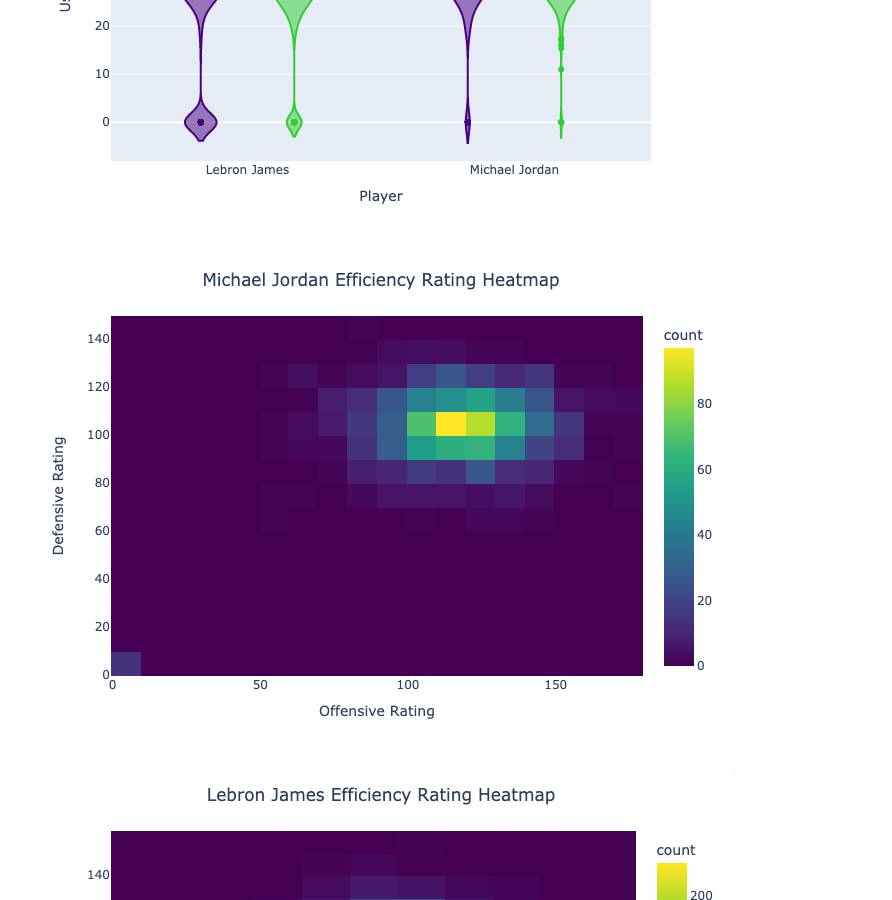
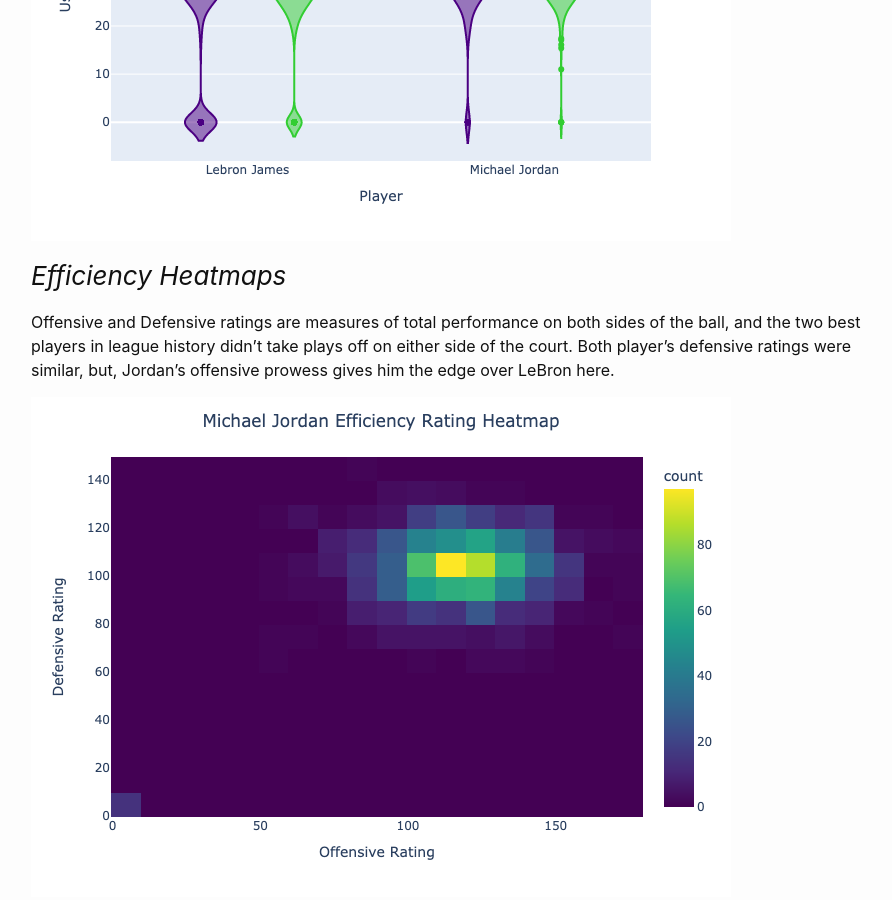
Before and after one commit to brady-heinig/brady-heinig.github.io, a Jekyll site: the page built from _posts/2023-12-09-NBA-EDA.md, in a window 1280 px wide and 900 px high, scrolled down 3790 px. Shown: the whole window, without its empty margins (189-1081 px from the left). Built offline with Jekyll 4.4.1, drawn with Linux system fonts in a browser that asks for light colours; comment, search, counter and statistics services are not loaded.

Commit message:
Update 2023-12-09-NBA-EDA.md

```diff
--- a/_posts/2023-12-09-NBA-EDA.md
+++ b/_posts/2023-12-09-NBA-EDA.md
@@ -5,37 +5,40 @@
 description: Who is the greatest basketball player of all time?
 image: /assets/images/goat.png
 ---
-### *Let's Settle This Once and For All*
+### **Let's Settle This Once and For All**
 It seems like everybody and their dog has an opinion about who should be recognized as the greatest basketball player of all time (or as the kids would say these days, the goat). Aside from settling it on the court, the next best option is to look who had the better career, both statistically and objectively. For this project, I gathered the data necesarry for this analysis and detailed that process in my last blog <a href="https://brady-heinig.github.io/2023/12/03/NBA-Data-Scraping.html" target="_blank">post</a>.
 
-### *Accoldades*
+### **Accoldades**
 When it comes to awards and championships, MJ has LeBron beaten. Jordan has won 6 NBA championships to Lebrons 4, with each winning Finals MVP every year they won a chip. MJ has won 5 Most Valuable Player awards to Bron's 4, and each won Rookie of the Year during their first season. When you looked at how well each player scored, they tell two different stories. Jordan won the scoring title 10 times, while LeBron's lone scroing title came in 2008. However, James recently broke Kareem Abdul-Jabaar's record to become the NBA's all-time highest scoring. So although Jordan scored more points in the seasons he played, LeBron's longevity has allowed him to put the ball in the peach basket for many more times.
 
-### *Stats Don't Lie...Most of the Time*
+### **Stats Don't Lie...Most of the Time**
 However you slice it, this debate cannot be decided by one singular advantage or accolade. I'm a firm believer in the numbers, and the numbers don't seem to be a firm believer in King James...
 
-### **Scoring Averages by Season**
+### *Scoring Averages by Season*
 Michael Jordan started off his career hot, alreading rising to a 37 ppg scoring clip by his 4th season, and continuing to score at a high level until his last couple of seasons. LeBron is Mr. Consistancy, scoring at a respectable level every single year, including this season at the age of 39.
 <img src="{{https://brady-heinig.github.io}}/assets/images/ppg.png"/>
 
-### **Scoring Averages by Season**
+### *Scoring Averages by Season*
 A player's prowess as a scorer cannot simply be measured by simple field goal percentage, as those who typically shoot closer to the rim have a high FG% but are generally abysmal from deep (I'm talking about you Shaq). Effective Field Goal % attempts to handle the differnece in value of a 3-pointer and 2-pointer, therefore yielding a more accurate representation of a player's shooting abilities. It is close, but you can see here that MJ has a slightly higher eFG%.
 
 <img src="{{https://brady-heinig.github.io}}/assets/images/efg.png"/>
 
-### **Game Score**
+### *Game Score*
 Game score is an advanced metric that attempts to quantify a player's total performance from a game, accounting for several stats to produce a figure that can be interpreted like a players points scored (10 is average, 30 is a great game, and 50 is outstanding). Comparing each player's average game scores in the regular season and playoffs, you can see that both player's GS increased in the postseason, but MJ was a head above King James in this regard.
 
 <img src="{{https://brady-heinig.github.io}}/assets/images/game_score.png"/>
 
-### **Game Score vs Usage Rate**
+### *Game Score vs Usage Rate*
 Looking at each player's 20 best game scores from their regular season careers and comparing those to the player's usage rate (an estimate of plays that involved the player during a game) in those games. Again, Jordan's best game score values are ones that LeBron can just not match.
 
 <img src="{{https://brady-heinig.github.io}}/assets/images/top20.png"/>
 
-### **Usage Rate in Wins and Losses**
+### *Usage Rate in Wins and Losses*
 In the violin plot below, it is not clear that each player was used more by their team in wins than they were in losses, but MJ appears to have a higher mean usage rate than LeBron James.
 <img src="{{https://brady-heinig.github.io}}/assets/images/violin.png"/>
+
+### *Efficiency Heatmaps*
+Offensive and Defensive ratings are measures of total performance on both sides of the ball, and the two best players in league history didn't take plays off on either side of the court. Both player's defensive ratings were similar, but, Jordan's offensive prowess gives him the edge over LeBron here.
 
 <img src="{{https://brady-heinig.github.io}}/assets/images/mj_heatmap.png"/>
 
```
